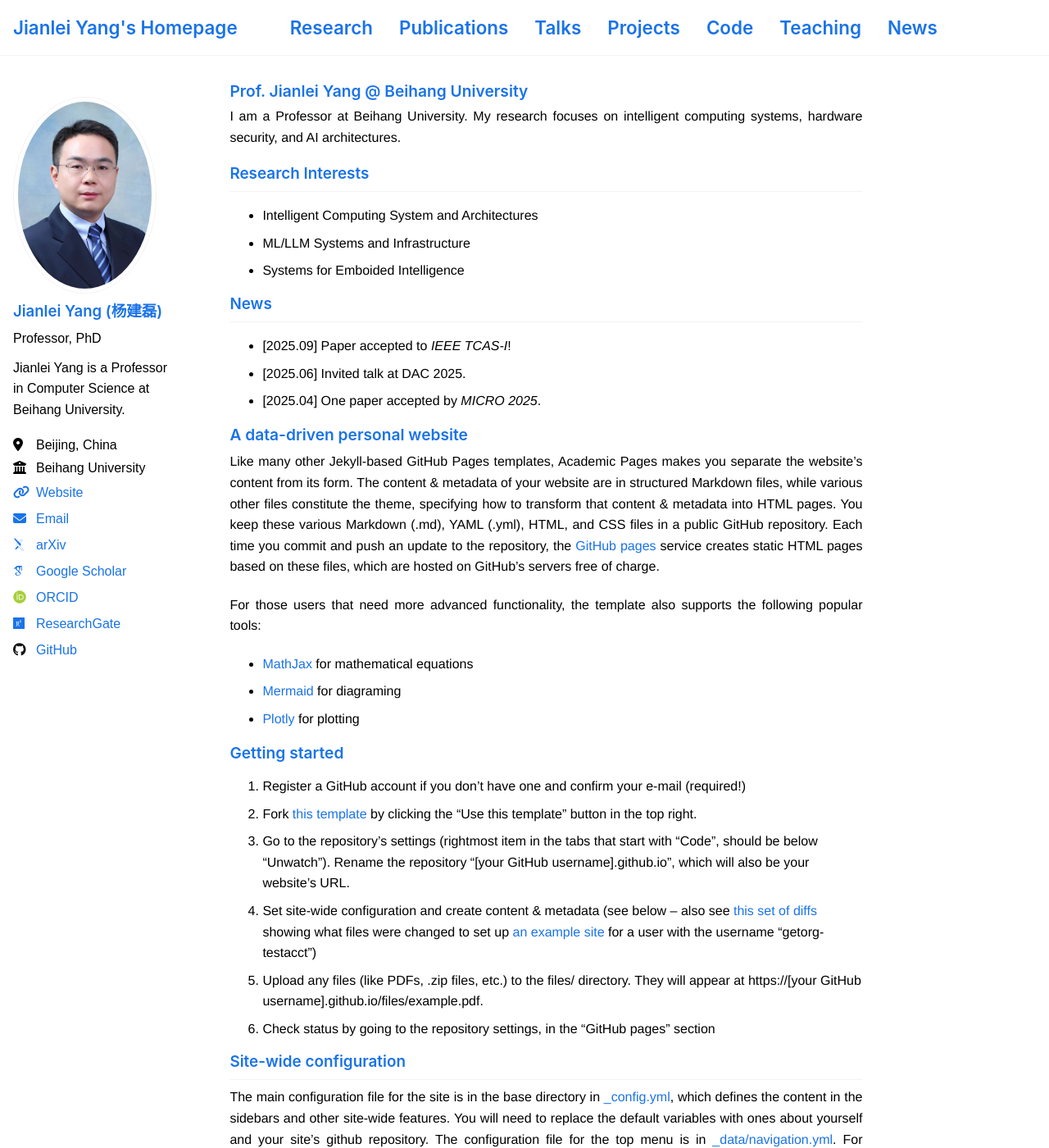
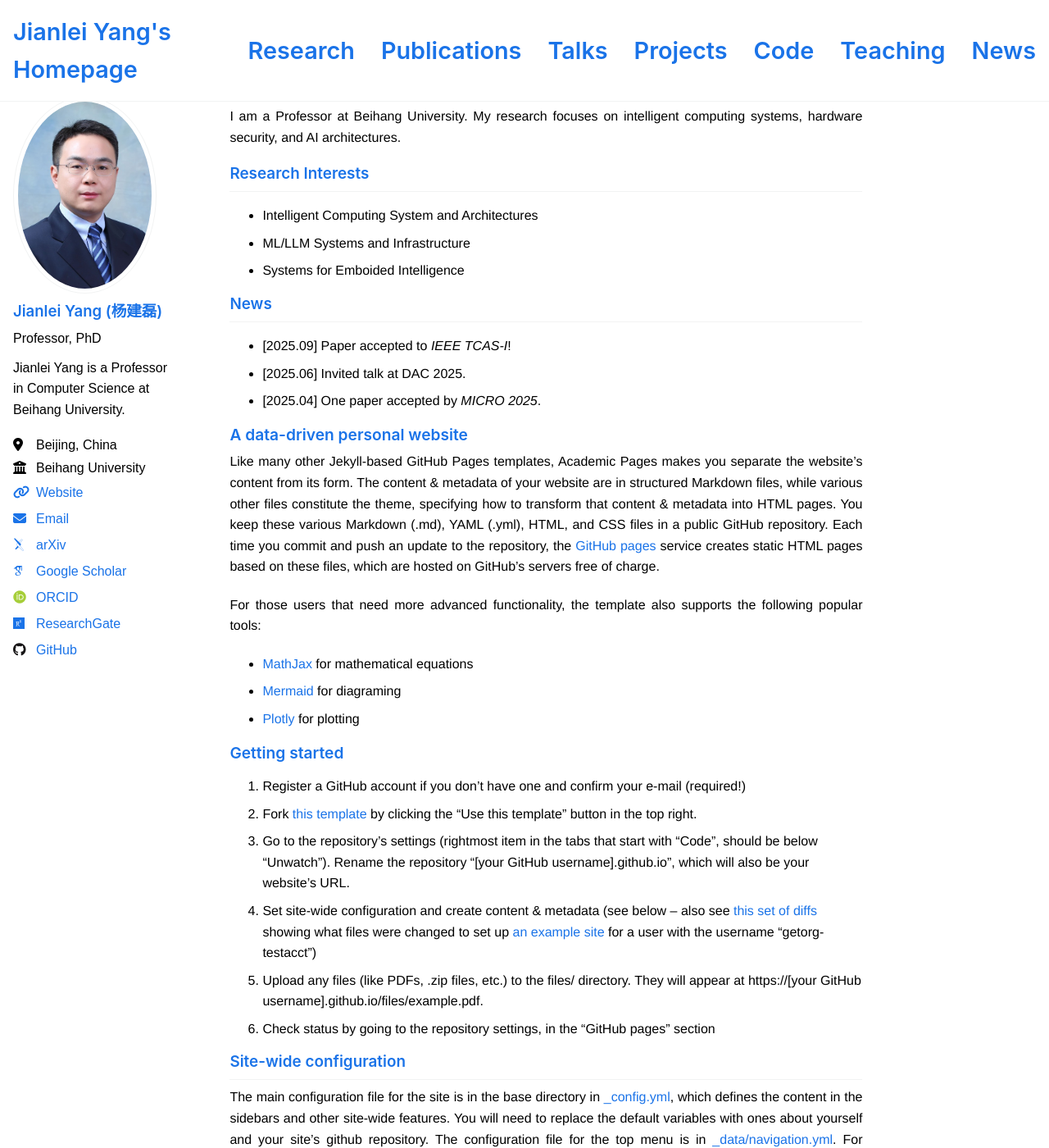
Before and after one commit to dogrush/dogrush.github.io, a Jekyll site: the page built from _pages/about.md, in a window 1280 px wide and 1400 px high. Shown: the whole window at 82% size. Built offline with Jekyll 4.4.1, drawn with Linux system fonts in a browser that asks for light colours; some web fonts are replaced.

Commit message:
modified:   _sass/_custom.scss

```diff
--- a/_sass/_custom.scss
+++ b/_sass/_custom.scss
@@ -116,7 +116,7 @@ a:focus {
 .masthead .masthead__menu a,
 .masthead .masthead__menu-item a {
   font-family: "Inter", "Noto Sans SC", "PingFang SC", "Microsoft YaHei", sans-serif !important;
-  font-size: 1.4rem !important;  /* 固定导航栏字号 */
+  font-size: 1.8rem !important;  /* 固定导航栏字号 */
   font-weight: 600 !important;    /* 半粗体 */
   color: #1A73E8 !important;      /* 科技蓝 */
   text-decoration: none !important;
```
